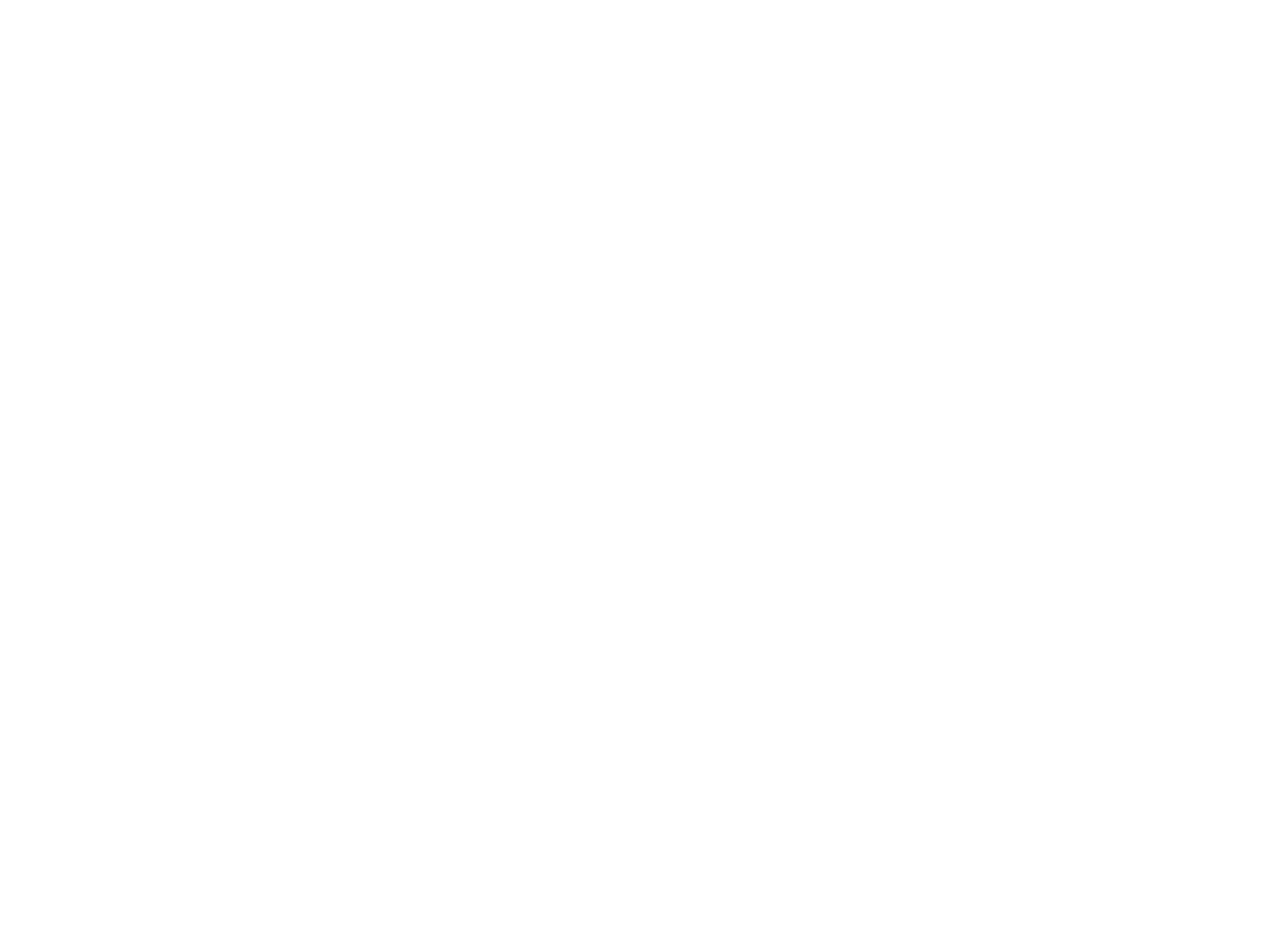
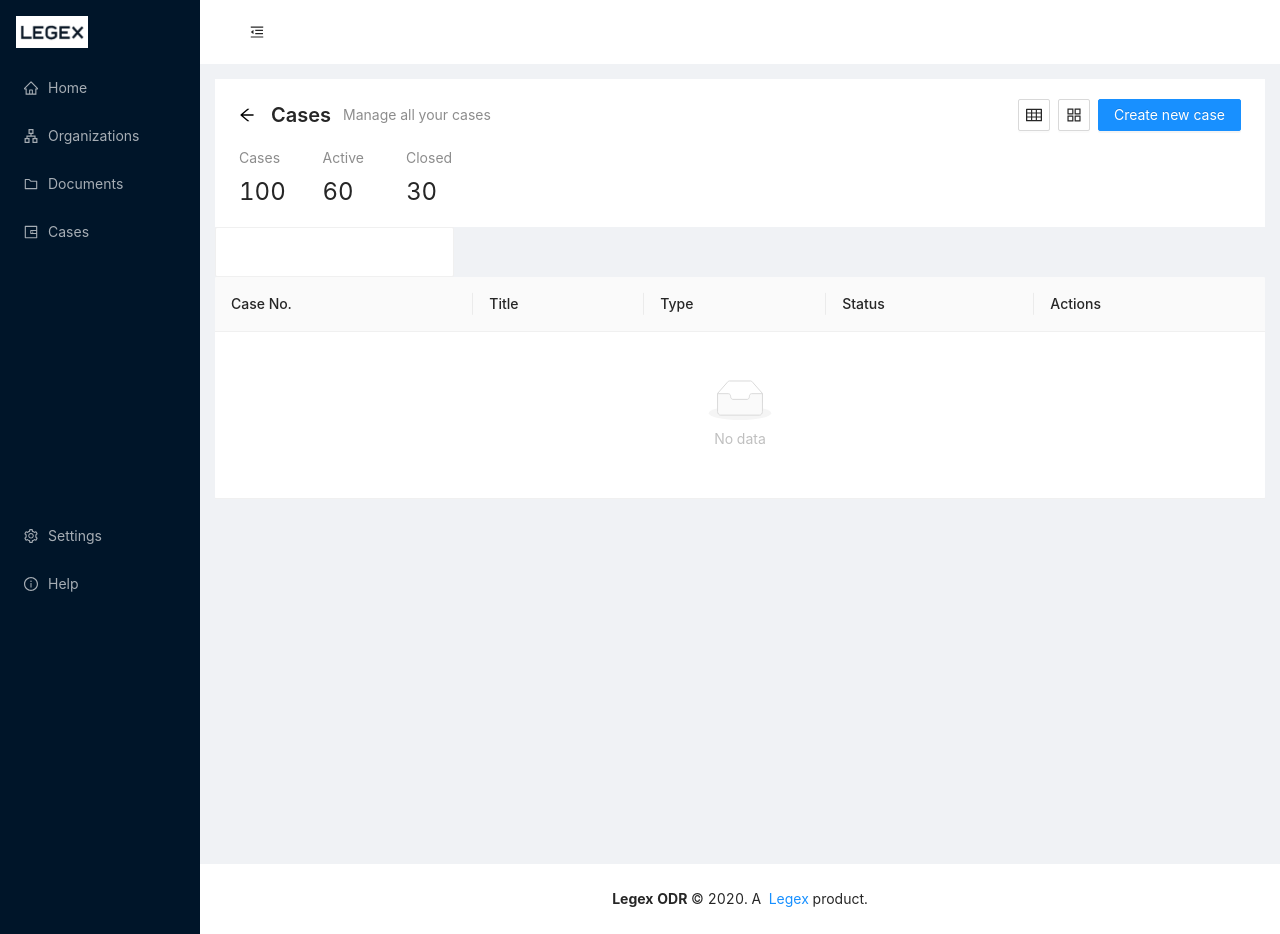
Before and after one commit to akshudeepmindd/legex-frontend, a React (Create React App) app: page /dashboard/cases in a window 1280 px wide. Before the commit the page ends 800 px from the top, so only its background shows below. Built offline with nearby package versions, Linux system fonts and the light colour scheme.

Commit message:
create documents components & case views

```diff
--- a/src/App.js
+++ b/src/App.js
@@ -5,6 +5,7 @@
   Home, Help, ClientsList,
   Login, Register, ForgotPassword, ResetPassword,
   Overview,
+  CasesList,
   OrganizationsList, Organization
 } from './views';
 
@@ -23,6 +24,8 @@
 
         <Route path="/dashboard/overview" component={Overview}/>
 
+        <Route path="/dashboard/cases" component={CasesList}/>
+
         <Route path="/dashboard/organizations" component={OrganizationsList}/>
         <Route path="/dashboard/organization" component={Organization}/>
 
--- a/src/components/Case/CasesTable.jsx
+++ b/src/components/Case/CasesTable.jsx
@@ -1,5 +1,11 @@
 import React, { Component } from 'react';
-import { Table } from 'antd';
+import { Table, Button } from 'antd';
+import { Link } from 'react-router-dom';
+
+import {
+  DeleteOutlined,
+  EyeOutlined,
+} from '@ant-design/icons';
 
 class CasesTable extends Component {
 
@@ -11,6 +17,7 @@
           title: 'Case No.',
           dataIndex: 'number',
           key: 'number',
+          render: number => <Link to="/case/case">{number}</Link>,
         }, {
           title: 'Title',
           dataIndex: 'title',
@@ -23,6 +30,15 @@
           title: 'Status',
           dataIndex: 'status',
           key: 'status',
+        }, {
+          title: 'Actions',
+          key: 'action',
+          render: (text, record) => (
+            <>
+              <Button type="danger" icon={<DeleteOutlined />} />
+              <Button type="primary" icon={<EyeOutlined />}/>
+            </>
+          ),
         },
       ]
     }
@@ -30,7 +46,7 @@
 
   render() {
     return (
-      <Table columns={this.state.columns} />
+      <Table columns={this.state.columns} dataSource={this.props.cases} />
     )
   }
 }
--- /dev/null
+++ b/src/components/Party/PartyForm.jsx
@@ -0,0 +1,31 @@
+import React, { Component } from 'react';
+import { Form, Select, Button } from 'antd';
+
+class PartyForm extends Component {
+  render() {
+    return (
+      <Form
+        name="PartyForm"
+        onFinish={this.props.onFinish}
+      >
+        <Form.Item
+          name="role"
+        >
+          <Select>
+            <Select.Option value="mediator">mediator</Select.Option>
+            <Select.Option value="arbitrator">arbitrator</Select.Option>
+            <Select.Option value="adjudicator">adjudicator</Select.Option>
+            <Select.Option value="defendant">defendant</Select.Option>
+            <Select.Option value="plaintiff">plaintiff</Select.Option>
+          </Select>
+        </Form.Item>
+
+        <Form.Item>
+          <Button></Button>
+        </Form.Item>
+      </Form>
+    )
+  }
+}
+
+export default PartyForm;
--- a/src/components/index.js
+++ b/src/components/index.js
@@ -16,6 +16,9 @@
 import CaseCard from './Case/CaseCard';
 import CaseForm from './Case/CaseForm';
 import CasesTable from './Case/CasesTable';
+
+import PartyCard from './Party/PartyCard';
+import PartyForm from './Party/PartyForm';
 
 export {
   Navbar,
@@ -36,4 +39,7 @@
   CaseCard,
   CaseForm,
   CasesTable,
+
+  PartyCard,
+  PartyForm,
 }
--- a/src/index.css
+++ b/src/index.css
@@ -32,6 +32,12 @@
 
 .dashboard-layout-content {
   min-height: 100vh;
+  padding: 15px;
+}
+
+.dashboard-layout-footer {
+  text-align: center;
+  background: #ffffff;
 }
 
 .logo {
--- a/src/layouts/DashboardLayout.jsx
+++ b/src/layouts/DashboardLayout.jsx
@@ -6,6 +6,7 @@
 } from '@ant-design/icons';
 import { Link } from 'react-router-dom';
 
+import Logo from '../assets/images/logo.png';
 import { Sidebar } from '../components';
 
 const { Header, Sider, Content, Footer } = Layout;
@@ -29,7 +30,7 @@
     return (
       <Layout>
         <Sider trigger={null} collapsible collapsed={this.state.collapsed}>
-          <div className="logo">LEGEX</div>
+          <img src={Logo} alt="Legex" className="logo"/>
           <Sidebar/>
         </Sider>
         <Layout className="dashboard-layout">
--- a/src/views/Dashboard/Cases/CasesList.jsx
+++ b/src/views/Dashboard/Cases/CasesList.jsx
@@ -0,0 +1,86 @@
+import React, { Component } from 'react';
+import { Row, Col, PageHeader, Statistic, Button } from 'antd';
+import {
+  AppstoreOutlined,
+  TableOutlined,
+} from '@ant-design/icons';
+
+import { DashboardLayout } from '../../../layouts';
+import { CaseCard, CasesTable } from '../../../components';
+
+class CasesList extends Component {
+
+  constructor(props) {
+    super(props);
+    this.state = {
+      routes: [
+        {
+          path: '/dashboard/overview',
+          breadcrumbName: 'Dashboard',
+        }, {
+          path: '/dashboard/cases',
+          breadcrumbName: 'Cases',
+        }
+      ],
+    }
+  }
+
+  render() {
+    return (
+      <DashboardLayout>
+        <Row gutter={[{ xs: 8, sm: 16, md: 24, lg: 32 }, { xs: 8, sm: 16, md: 24, lg: 32 }]}>
+          <Col xs={24} sm={24} md={24} lg={24} xl={24}>
+            <PageHeader
+              ghost={false}
+              onBack={() => window.history.back()}
+              title="Cases"
+              subTitle="Manage all your cases"
+              extra={[
+                <Button key="3" icon={<TableOutlined/>} />,
+                <Button key="2" icon={<AppstoreOutlined/>} />,
+                <Button key="1" type="primary">
+                  Create new case
+                </Button>,
+              ]}
+            >
+              <Row>
+                <Col xs={4} sm={4} md={2} lg={2} xl={2}>
+                  <Statistic
+                    title="Cases"
+                    value="100"
+                  />
+                </Col>
+                <Col xs={4} sm={4} md={2} lg={2} xl={2}>
+                  <Statistic
+                    title="Active"
+                    value={60}
+                  />
+                </Col>
+                <Col xs={4} sm={4} md={2} lg={2} xl={2}>
+                  <Statistic
+                    title="Closed"
+                    value={30}
+                  />
+                </Col>
+              </Row>
+            </PageHeader>
+          </Col>
+        </Row>
+
+        <Row gutter={[{ xs: 8, sm: 16, md: 24, lg: 32 }, { xs: 8, sm: 16, md: 24, lg: 32 }]}>
+          <Col xs={24} sm={24} md={6} lg={6} xl={6}>
+            <CaseCard/>
+          </Col>
+        </Row>
+
+        <Row gutter={[{ xs: 8, sm: 16, md: 24, lg: 32 }, { xs: 8, sm: 16, md: 24, lg: 32 }]}>
+          <Col xs={24} sm={24} md={24} lg={24} xl={24}>
+            <CasesTable/>
+          </Col>
+        </Row>
+      </DashboardLayout>
+    )
+  }
+}
+
+export default CasesList;
--- a/src/views/Dashboard/Overview.jsx
+++ b/src/views/Dashboard/Overview.jsx
@@ -1,7 +1,8 @@
 import React, { Component } from 'react';
-import { PageHeader } from 'antd';
+import { Row, Col, PageHeader, Card, Statistic } from 'antd';
 
 import { DashboardLayout } from '../../layouts';
+import { CasesTable } from '../../components';
 
 class Overview extends Component {
   constructor(props) {
@@ -21,13 +22,62 @@
   render() {
     return (
       <DashboardLayout>
+        <Row gutter={[{ xs: 8, sm: 16, md: 24, lg: 32 }, { xs: 8, sm: 16, md: 24, lg: 32 }]}>
+          <Col xs={24} sm={24} md={24} lg={24} xl={24}>
             <PageHeader
+              className="dashboard-page-header"
               ghost={false}
               onBack={() => window.history.back()}
               title="Overview"
-          subTitle="This is a subtitle"
+              subTitle="An overview of the current state"
               breadcrumb={this.state.routes}
             />
+          </Col>
+        </Row>
+
+        <Row gutter={[{ xs: 8, sm: 16, md: 24, lg: 32 }, { xs: 8, sm: 16, md: 24, lg: 32 }]}>
+          <Col xs={24} sm={24} md={24} lg={14} xl={14}>
+            <Row gutter={[{ xs: 8, sm: 16, md: 24, lg: 32 }, { xs: 8, sm: 16, md: 24, lg: 32 }]}>
+              <Col xs={24} sm={24} md={8} lg={8} xl={8}>
+                <Card>
+                  <Statistic
+                    title="Cases"
+                    value={100}
+                    suffix="+"
+                  />
+                </Card>
+              </Col>
+
+              <Col xs={24} sm={24} md={8} lg={8} xl={8}>
+                <Card>
+                  <Statistic
+                    title="Organizations"
+                    value={100}
+                    suffix="+"
+                  />
+                </Card>
+              </Col>
+
+              <Col xs={24} sm={24} md={8} lg={8} xl={8}>
+                <Card>
+                  <Statistic
+                    title="Documents"
+                    value={100}
+                    suffix="+"
+                  />
+                </Card>
+              </Col>
+            </Row>
+
+            <Row gutter={[{ xs: 8, sm: 16, md: 24, lg: 32 }, { xs: 8, sm: 16, md: 24, lg: 32 }]}>
+              <Col xs={24} sm={24} md={24} lg={24} xl={24}>
+                <Card title="All Cases">
+                <CasesTable/>
+                </Card>
+              </Col>
+            </Row>
+          </Col>
+        </Row>
       </DashboardLayout>
     )
   }
--- a/src/views/index.js
+++ b/src/views/index.js
@@ -8,6 +8,9 @@
 import ResetPassword from './Auth/ResetPassword';
 
 import Overview from './Dashboard/Overview';
+
+import CasesList from './Dashboard/Cases/CasesList';
+
 import OrganizationsList from './Dashboard/Organizations/OrganizationsList';
 import Organization from './Dashboard/Organizations/Organization';
 
@@ -22,6 +25,9 @@
   ResetPassword,
 
   Overview,
+
+  CasesList,
+
   OrganizationsList,
   Organization,
 }
```
Also changed, not shown: src/components/Document/DocumentsTable.jsx (added, +32 -0 lines), src/views/Dashboard/Cases/Case.jsx (added, +53 -0 lines). Lines whose indentation alone changed are shown as unchanged.
